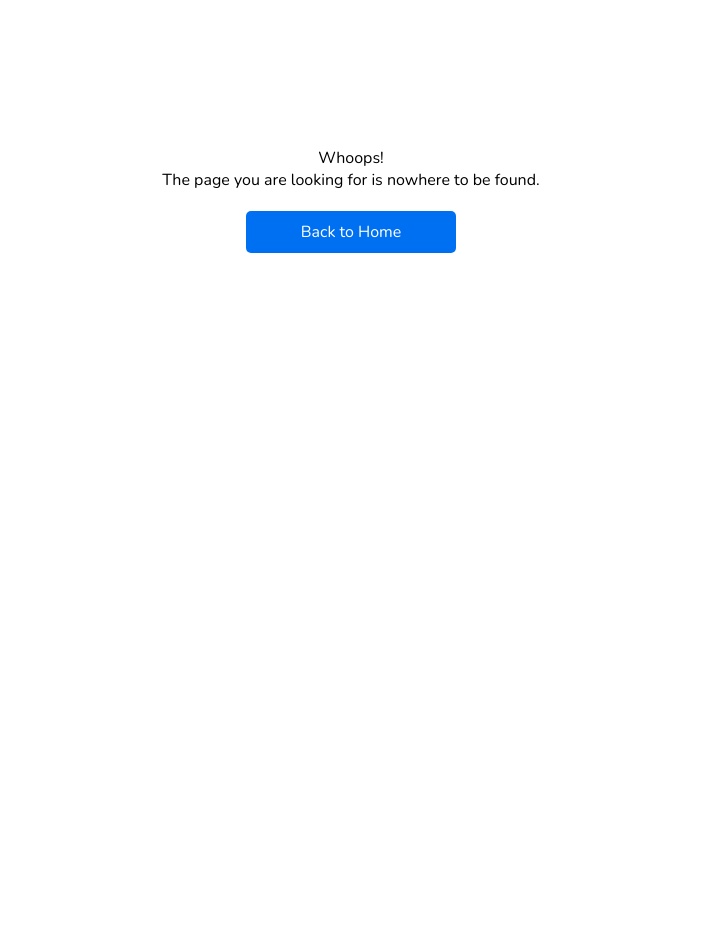
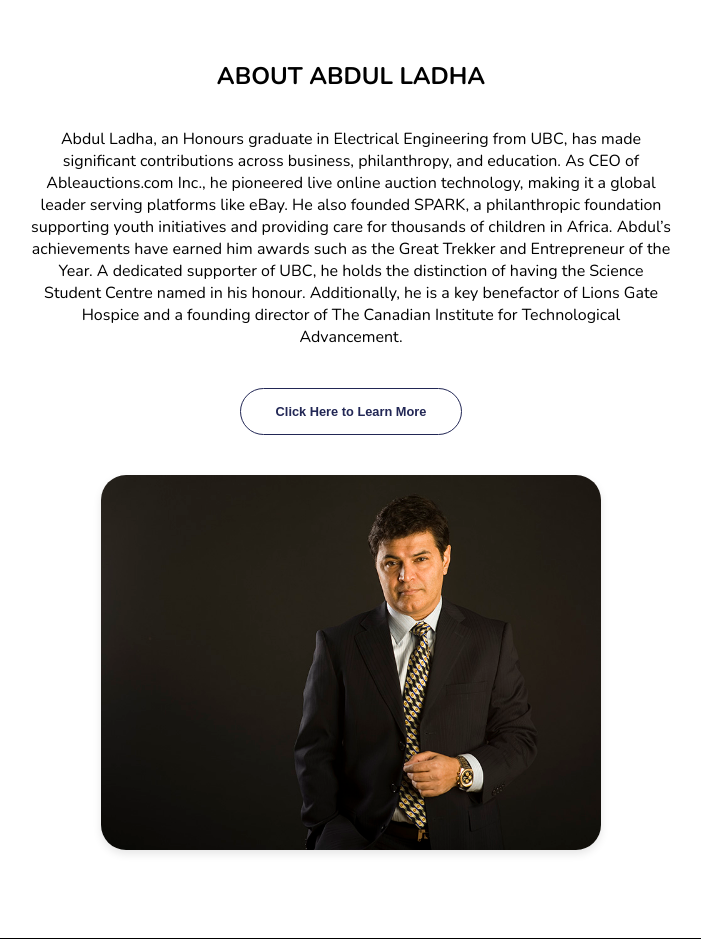
Before and after one commit to Science-Undergraduate-Society/www, a Next.js app: page /scienceStudentCentre/abdulLadha in a window 1280 px wide. Before the commit this address had no page. Shown: the part 200-1152 px from the top of the page, without its empty margins (289-990 px from the left). Before the commit the page ends 800 px from the top, so only its background shows below. Built offline with nearby package versions, Linux system fonts and the light colour scheme; a web font is replaced by a local one.

Commit message:
create about abdul ladha new page

```diff
--- a/src/components/Navbar.js
+++ b/src/components/Navbar.js
@@ -49,6 +49,7 @@ const sections = [
     name: "Science Student Centre",
     href: "",
     items: [
+      { name: "About Abdul Ladha", href: "/scienceStudentCentre/abdulLadha" },
       { name: "About the ALSSC", href: "/scienceStudentCentre/aboutAlssc" },
       { name: "Book a Meeting Room", href: "/scienceStudentCentre/meetingBooking" },
       { name: "Booking For An Event", href: "/scienceStudentCentre/eventBooking" },
--- /dev/null
+++ b/src/pages/scienceStudentCentre/abdulLadha.js
@@ -0,0 +1,227 @@
+import styled from "styled-components";
+import { useState } from "react";
+import Navbar from "@/components/Navbar";
+import Footer from "@/components/Footer";
+
+export default function Abdul() {
+    return (
+        <>
+            <Navbar />
+            <Content>
+                <Header>
+                    <Title>ABOUT ABDUL LADHA</Title>
+                    <HeaderDescription>
+                    Abdul Ladha, an Honours graduate in Electrical Engineering from UBC, has made significant contributions across business, philanthropy, and education. As CEO of Ableauctions.com Inc., he pioneered live online auction technology, making it a global leader serving platforms like eBay. He also founded SPARK, a philanthropic foundation supporting youth initiatives and providing care for thousands of children in Africa. Abdul’s achievements have earned him awards such as the Great Trekker and Entrepreneur of the Year. A dedicated supporter of UBC, he holds the distinction of having the Science Student Centre named in his honour. Additionally, he is a key benefactor of Lions Gate Hospice and a founding director of The Canadian Institute for Technological Advancement.
+                    </HeaderDescription>
+                    <ButtonGroup>
+                        <ButtonHollowBlack>
+                            <Link href="https://www.abdulladha.com/">Click Here to Learn More</Link>
+                        </ButtonHollowBlack>
+                    </ButtonGroup>
+                </Header>
+
+                <Image src="/images/abdulLadha/abdul.jpg" alt="Abdul Ladha" />
+
+                <Divider/>
+
+                <Footer/>
+            </Content>
+        </>
+    )
+}
+
+// =============== GENERAL =============== //
+
+const ContactSection = styled.div`
+    display: flex;
+    flex-direction: column;
+    justify-content: center;
+    text-align: left;
+    width: 80%;
+    margin-top: 5vh;
+    margin-bottom: 5vh;
+`
+
+const Content = styled.main`
+    margin-top: 30vh;
+    width: 100%;
+    height: auto;
+    overflow-y: auto;
+    scroll-behavior: smooth;
+    position: relative;
+    display: flex;
+    flex-direction: column;
+    align-items: center;
+    justify-content: center;
+`
+
+const Divider = styled.div`
+    margin-top: 5vh;
+    margin-bottom: 5vh;
+    width: 90%;
+    border-bottom: 1px solid black;
+`
+
+const ButtonGroup = styled.div`
+    margin-top: 1.5rem;
+    display: flex;
+    justify-content: left;
+`;
+
+const ButtonHollowBlack = styled.button`
+    background-color: transparent;
+    color: #222755;
+    padding: 15px 35px;
+    border-radius: 30px;
+    border: 1px solid #222755;
+    cursor: pointer;
+    font-size: 0.8rem;
+    font-weight: 600;
+    transition: background-color 0.3s ease, color 0.3s ease, border-color 0.3s ease;
+
+    &:hover {
+        color: #0052FF;
+        border: 1px solid #0052FF;
+    }
+`;
+const Link = styled.a`
+    text-decoration: none;
+    color: inherit;
+`
+
+const Section = styled.div`
+    display: flex;
+    flex-direction: column;
+
+    justify-content: center;
+    width: 80%;
+
+    margin-top: 5vh;
+    margin-bottom: 5vh;
+`
+
+// =============== DROPDOWN STYLES =============== //
+
+const DropdownContainer = styled.div`
+  width: 100%;
+  margin: 0 auto;
+`;
+
+const DropdownHeader = styled.div`
+  padding: 15px;
+  font-size: 18px;
+  font-weight: bold;
+  background-color: #f1f1f1;
+  cursor: pointer;
+  border-bottom: 1px solid #ddd;
+
+  &:hover {
+    background-color: #ddd;
+  }
+`;
+
+const DropdownBody = styled.div`
+    max-height: ${(props) => (props.isOpen ? '500px' : '0')};
+    overflow: hidden;
+    transition: max-height 0.3s ease;
+`;
+
+const DropdownBodyAV = styled.div`
+    max-height: ${(props) => (props.isOpen ? 'none' : '0')};
+    p {
+        margin-top: 30px;
+    }
+    overflow: hidden;
+    transition: max-height 0.3s ease;
+    width: 100%;
+    margin-left: 2rem;
+`;
+
+const DropdownItem = styled.li`
+    padding: 15px;
+    margin: 0 15px;
+    border-bottom: 1px solid #ddd;
+    font-size: 16px;
+
+    &:last-child {
+        border-bottom: none;
+    }
+
+    &:hover {
+        background-color: #f9f9f9;
+    }
+`;
+
+const DropdownImage = styled.img`
+    max-height: ${(props) => (props.isOpen ? '500px' : '0')};
+    object-fit: cover;
+    width: auto;
+    overflow: hidden;
+    transition: max-height 0.3s ease;
+    border: 1px solid grey;
+`
+
+// =============== HEADER =============== //
+
+const Header = styled.div`
+    display: flex;
+    flex-direction: column;
+    align-items: center;
+    justify-content: center;
+
+    width: 50%;
+    margin-bottom: 5vh;
+`
+
+const Title = styled.h2`
+    color: black;
+`
+
+const HeaderDescription = styled.p`
+    text-align: center;
+`
+
+// =============== HOURS =============== //
+
+const HoursContainer = styled.div`
+    display: flex;
+    flex-direction: column;
+    width: 100%;
+`
+const Hours = styled.div`
+    display: flex;
+    align-items: center;
+`
+const HoursSpan = styled.span`
+    font-weight: bold;
+    margin-right: 20px;
+`
+const HoursDescription = styled.div`
+    margin-top: 3rem;
+`
+
+// =============== GALLERY =============== //
+
+const CarouselSlide = styled.div`
+  display: flex;
+  flex-direction: row; // Ensure content inside each slide is laid out in a row
+  justify-content: center;
+  align-items: center;
+  width: 100%;
+`;
+
+const CarouselImage = styled.img`
+  width: 100%;
+  max-width: 400px;
+  height: auto;
+  border-radius: 20px;
+`;
+const Image = styled.img`
+  width: 80%;
+  max-width: 500px;
+  height: auto;
+  box-shadow: 0 4px 8px rgba(0, 0, 0, 0.1);
+  object-fit: cover;
+  border-radius: 25px;
+  margin-bottom: 3rem;
+`;
```
Also changed, not shown: public/images/abdulLadha/abdul.jpg (added).
